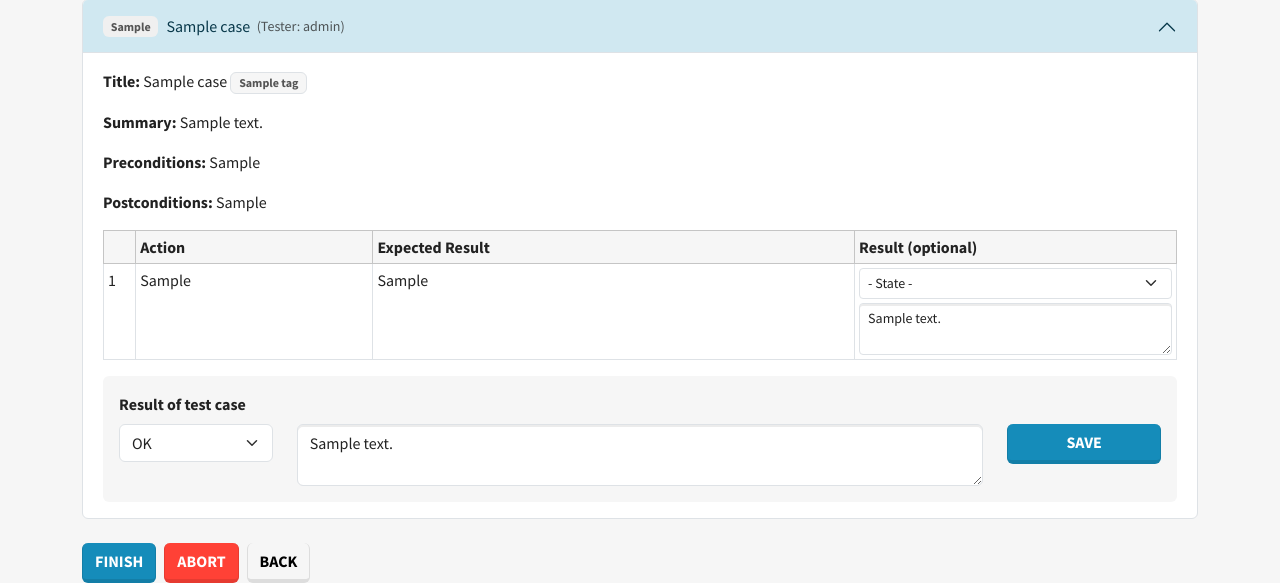
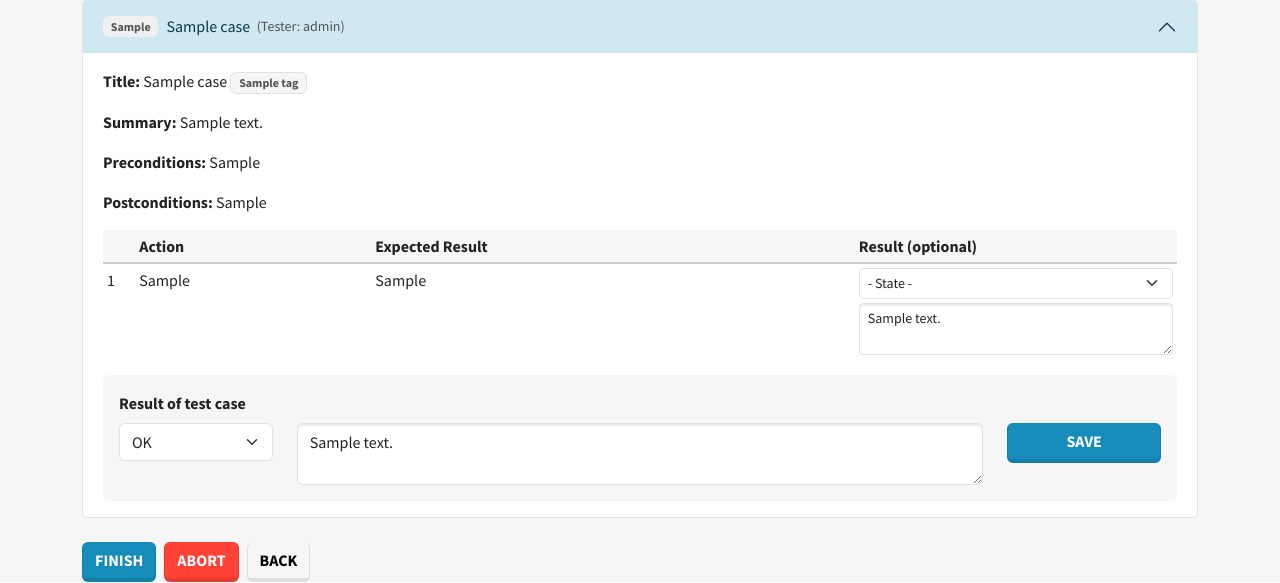
Before and after one commit to winklermw-mz/BugBlitz, a Flask app: page /run/1/execute in a window 1280 px wide, after a click that opens the changed part. Shown: the part 295-878 px from the top of the page. Run offline with Flask 3, Linux system fonts and the light colour scheme; a user stored in the database is signed in; tables that the repository leaves empty hold one stand-in row (values such as "Sample post"); some libraries are stand-ins or nearby versions.

Commit message:
adjusted layout of table for results of tests steps

```diff
--- a/templates/execute.html
+++ b/templates/execute.html
@@ -59,7 +59,7 @@
 
                     <div class="mb-3">
                         <div class="mt-2" id="steps{{ assign.id }}">
-                            <table class="table table-bordered table-sm">
+                            <table class="table table-sm table-teststeps">
                                 <thead class="table-light"><tr><th width="3%"></th><th>Action</th><th>Expected Result</th><th width="30%">Result (optional)</th></tr></thead>
                                 <tbody>
                                     {% for step in assign.test_case.steps %}
@@ -156,4 +156,29 @@
     {% endif %}
 </div>
 
+<style>
+.table.table-teststeps {
+    background-color: white;
+    border-collapse: collapse;
+    width: 100%;
+}
+
+.table.table-teststeps th,
+.table.table-teststeps td {
+    border: none !important;
+}
+
+.table.table-teststeps tr {
+    border-bottom: 1px solid #ddd;
+}
+
+.table.table-teststeps thead tr {
+    border-bottom: 2px solid #ccc;
+}
+
+.table.table-teststeps tbody tr:last-child {
+    border-bottom: none;
+}
+</style>
+
 {% endblock %}
```
